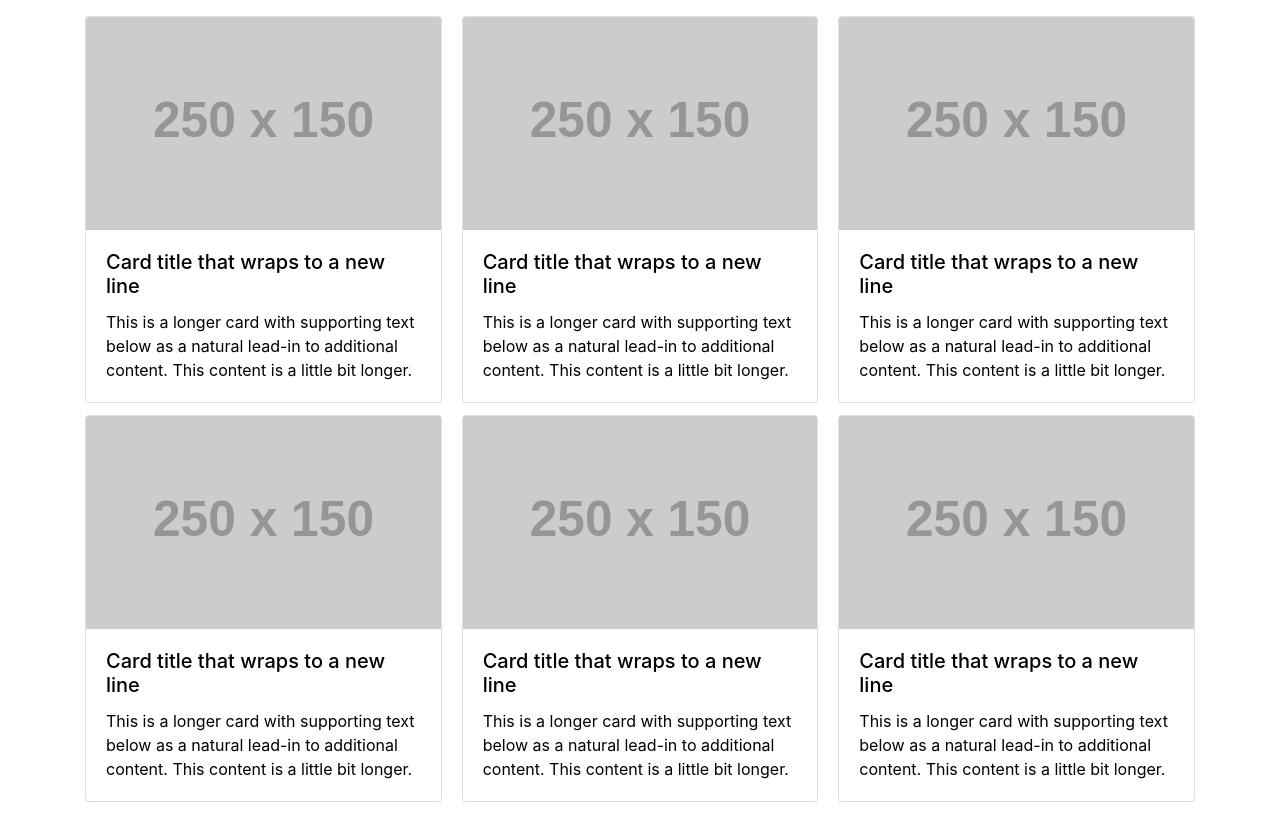
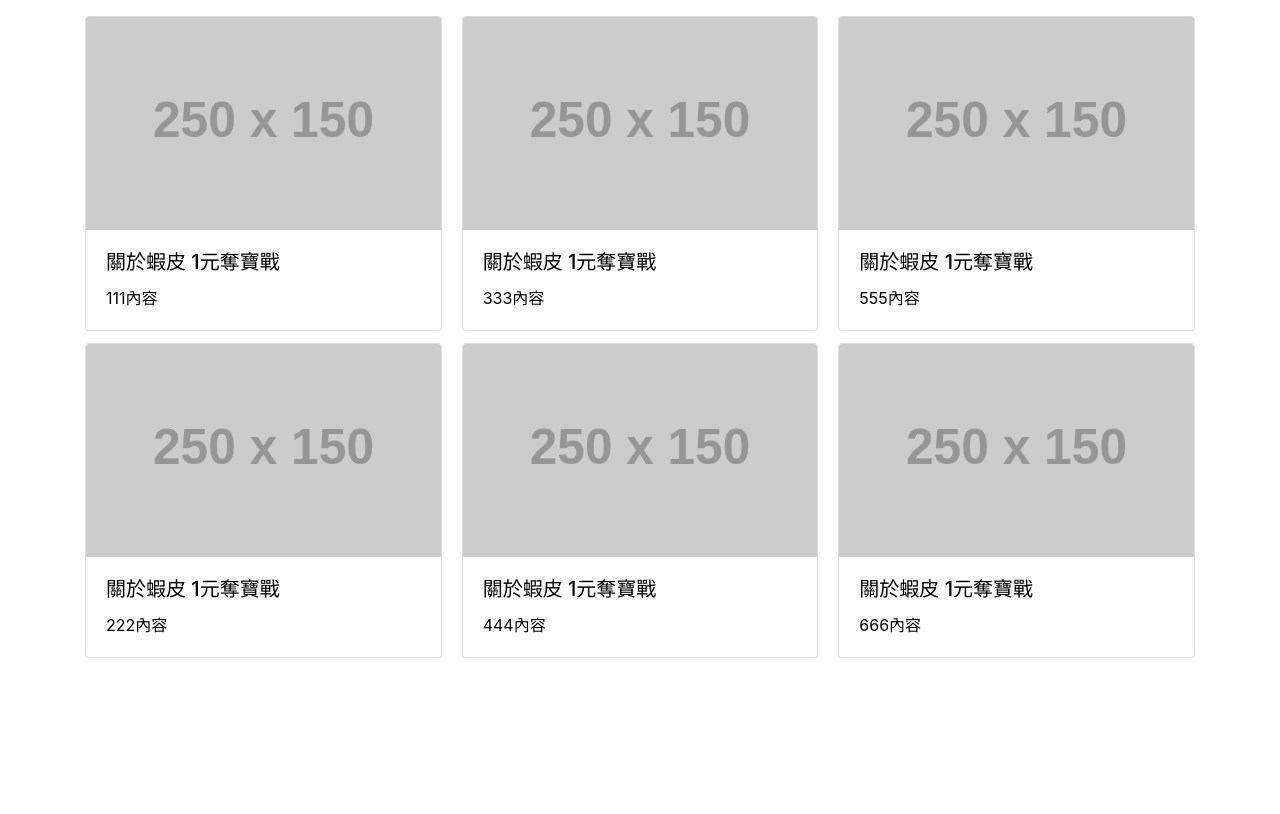
Before and after one commit to fergusKe/flask-board, a Flask app: page / in a window 1280 px wide. Shown: the part 56-870 px from the top of the page. After the commit the page ends 714 px from the top, so only its background shows below. Run offline with Flask 2, Linux system fonts and the light colour scheme; grey boxes labelled with a size stand in for pictures from a placeholder-image service; some libraries are stand-ins or nearby versions.

Commit message:
使用 for 迴圈產生文章內容

```diff
--- a/app.py
+++ b/app.py
@@ -1,9 +1,51 @@
 from flask import Flask, render_template
+from datetime import datetime
+
 app = Flask(__name__)
+
+posts_data = [
+  {
+    'id': '111',
+    'title': '關於蝦皮 1元奪寶戰',
+    'content': '111內容',
+    'category': '網路購物',
+    'creattime': datetime.strptime('2019-05-01', '%Y-%m-%d')
+  }, {
+    'id': '222',
+    'title': '關於蝦皮 1元奪寶戰',
+    'content': '222內容',
+    'category': '網路購物',
+    'creattime': datetime.strptime('2019-05-02', '%Y-%m-%d')
+  }, {
+    'id': '333',
+    'title': '關於蝦皮 1元奪寶戰',
+    'content': '333內容',
+    'category': '網路購物',
+    'creattime': datetime.strptime('2019-05-03', '%Y-%m-%d')
+  }, {
+    'id': '444',
+    'title': '關於蝦皮 1元奪寶戰',
+    'content': '444內容',
+    'category': '網路購物',
+    'creattime': datetime.strptime('2019-05-04', '%Y-%m-%d')
+  }, {
+    'id': '555',
+    'title': '關於蝦皮 1元奪寶戰',
+    'content': '555內容',
+    'category': '網路購物',
+    'creattime': datetime.strptime('2019-05-05', '%Y-%m-%d')
+  }, {
+    'id': '666',
+    'title': '關於蝦皮 1元奪寶戰',
+    'content': '666內容',
+    'category': '網路購物',
+    'creattime': datetime.strptime('2019-05-06', '%Y-%m-%d')
+  },
+]
 
 @app.route('/')
 def index():
-  return render_template('index.html')
+  return render_template('index.html', posts=posts_data)
 
 @app.route('/posts/<id>')
 def posts(id):
--- a/templates/index.html
+++ b/templates/index.html
@@ -2,59 +2,20 @@
 
 {% block content %}
 <div class="card-columns">
+  {% for post in posts %}
   <div class="card">
-    <a href="{{ url_for('posts', id='123') }}">
+    <a href="{{ url_for('posts', id=post.id) }}">
       <img src="https://fakeimg.pl/250x150/" class="card-img-top" alt="...">
       <div class="card-body">
-        <h5 class="card-title">Card title that wraps to a new line</h5>
-        <p class="card-text">This is a longer card with supporting text below as a natural lead-in to additional content. This content is a little bit longer.</p>
+        <h5 class="card-title">
+          {{ post.title }}
+        </h5>
+        <p class="card-text">
+          {{ post.content }}
+        </p>
       </div>
     </a>
   </div>
-  <div class="card">
-    <a href="{{ url_for('posts', id='123') }}">
-      <img src="https://fakeimg.pl/250x150/" class="card-img-top" alt="...">
-      <div class="card-body">
-        <h5 class="card-title">Card title that wraps to a new line</h5>
-        <p class="card-text">This is a longer card with supporting text below as a natural lead-in to additional content. This content is a little bit longer.</p>
-      </div>
-    </a>
-  </div>
-  <div class="card">
-    <a href="{{ url_for('posts', id='123') }}">
-      <img src="https://fakeimg.pl/250x150/" class="card-img-top" alt="...">
-      <div class="card-body">
-        <h5 class="card-title">Card title that wraps to a new line</h5>
-        <p class="card-text">This is a longer card with supporting text below as a natural lead-in to additional content. This content is a little bit longer.</p>
-      </div>
-    </a>
-  </div>
-  <div class="card">
-    <a href="{{ url_for('posts', id='123') }}">
-      <img src="https://fakeimg.pl/250x150/" class="card-img-top" alt="...">
-      <div class="card-body">
-        <h5 class="card-title">Card title that wraps to a new line</h5>
-        <p class="card-text">This is a longer card with supporting text below as a natural lead-in to additional content. This content is a little bit longer.</p>
-      </div>
-    </a>
-  </div>
-  <div class="card">
-    <a href="{{ url_for('posts', id='123') }}">
-      <img src="https://fakeimg.pl/250x150/" class="card-img-top" alt="...">
-      <div class="card-body">
-        <h5 class="card-title">Card title that wraps to a new line</h5>
-        <p class="card-text">This is a longer card with supporting text below as a natural lead-in to additional content. This content is a little bit longer.</p>
-      </div>
-    </a>
-  </div>
-  <div class="card">
-    <a href="{{ url_for('posts', id='123') }}">
-      <img src="https://fakeimg.pl/250x150/" class="card-img-top" alt="...">
-      <div class="card-body">
-        <h5 class="card-title">Card title that wraps to a new line</h5>
-        <p class="card-text">This is a longer card with supporting text below as a natural lead-in to additional content. This content is a little bit longer.</p>
-      </div>
-    </a>
-  </div>
+  {% endfor %}
 </div>
 {% endblock %}
```
